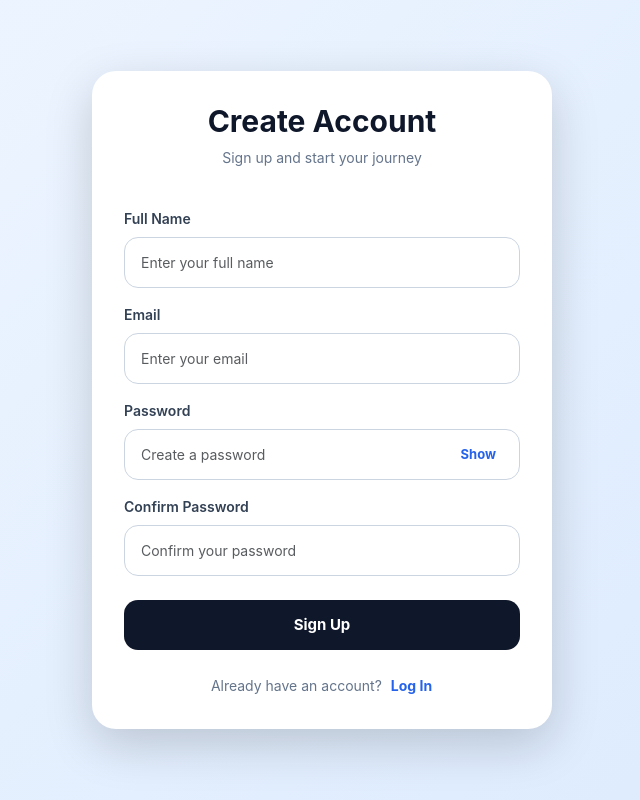
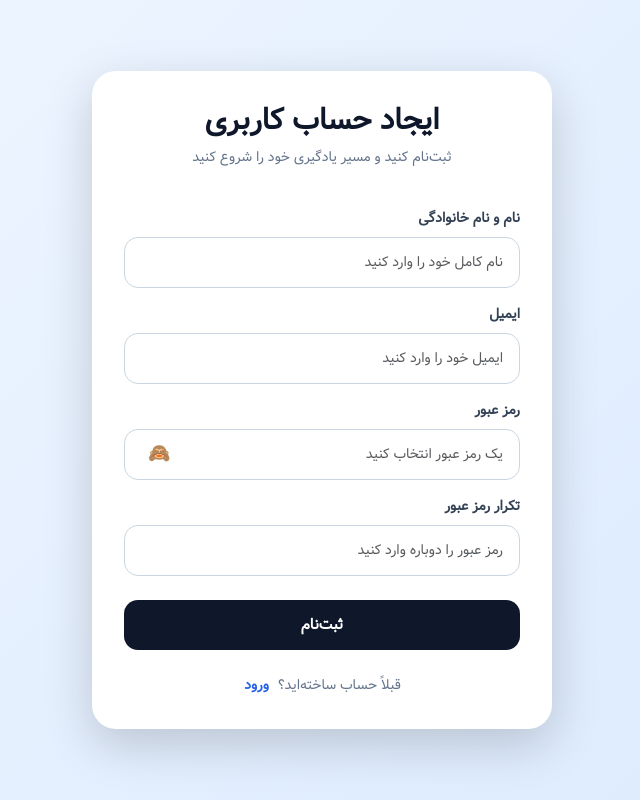
Before and after one commit to ARS6666/Mentoral_web, a React (Create React App) app in the folder mentora_web/: page /signin in a window 1280 px wide. Shown: the whole page, without its empty margins (318-958 px from the left). Built offline with nearby package versions, Linux system fonts and the light colour scheme.

Commit message:
improving SignIn.js

```diff
--- a/mentora_web/src/components/SignIn.js
+++ b/mentora_web/src/components/SignIn.js
@@ -1,4 +1,5 @@
 import React, { useState } from "react";
+import { Link } from "react-router-dom";
 
 const Signin = ({ onSubmit, onNavigateToLogin }) => {
   const [fullName, setFullName] = useState("");
@@ -25,7 +26,8 @@ const Signin = ({ onSubmit, onNavigateToLogin }) => {
       style={{
         background: "linear-gradient(135deg, #eff6ff 0%, #dbeafe 100%)",
         padding: "24px",
-        fontFamily: "Inter, Arial, sans-serif"
+        fontFamily: "Vazir, Arial, sans-serif",
+        direction: "rtl"
       }}
     >
       <div
@@ -40,21 +42,22 @@ const Signin = ({ onSubmit, onNavigateToLogin }) => {
       >
         <div className="text-center mb-4">
           <h1 className="fw-bold mb-2" style={{ fontSize: "30px", color: "#0f172a" }}>
-            Create Account
+            ایجاد حساب کاربری
           </h1>
           <p style={{ fontSize: "14px", color: "#64748b" }}>
-            Sign up and start your journey
+            ثبت‌نام کنید و مسیر یادگیری خود را شروع کنید
           </p>
         </div>
 
         <form onSubmit={handleSubmit} className="d-flex flex-column gap-3">
+
           <div className="d-flex flex-column gap-2">
             <label className="fw-semibold" style={{ fontSize: "14px", color: "#334155" }}>
-              Full Name
+              نام و نام خانوادگی
             </label>
             <input
               type="text"
-              placeholder="Enter your full name"
+              placeholder="نام کامل خود را وارد کنید"
               value={fullName}
               onChange={(e) => setFullName(e.target.value)}
               className="form-control"
@@ -65,11 +68,11 @@ const Signin = ({ onSubmit, onNavigateToLogin }) => {
 
           <div className="d-flex flex-column gap-2">
             <label className="fw-semibold" style={{ fontSize: "14px", color: "#334155" }}>
-              Email
+              ایمیل
             </label>
             <input
               type="email"
-              placeholder="Enter your email"
+              placeholder="ایمیل خود را وارد کنید"
               value={email}
               onChange={(e) => setEmail(e.target.value)}
               className="form-control"
@@ -80,36 +83,39 @@ const Signin = ({ onSubmit, onNavigateToLogin }) => {
 
           <div className="d-flex flex-column gap-2">
             <label className="fw-semibold" style={{ fontSize: "14px", color: "#334155" }}>
-              Password
+              رمز عبور
             </label>
+
             <div className="position-relative d-flex align-items-center">
               <input
                 type={showPassword ? "text" : "password"}
-                placeholder="Create a password"
+                placeholder="یک رمز عبور انتخاب کنید"
                 value={password}
                 onChange={(e) => setPassword(e.target.value)}
                 className="form-control"
-                style={{ ...inputStyle, paddingRight: "72px" }}
+                style={{ ...inputStyle, paddingLeft: "72px" }}
                 required
               />
+
               <button
                 type="button"
                 onClick={() => setShowPassword((prev) => !prev)}
-                className="btn position-absolute end-0 border-0 bg-transparent fw-bold"
-                style={{ color: "#2563eb", fontSize: "13px", marginRight: "12px" }}
+                className="btn position-absolute start-0 border-0 bg-transparent fw-bold"
+                style={{ color: "#2563eb", fontSize: "18px", marginLeft: "12px" }}
               >
-                {showPassword ? "Hide" : "Show"}
+                {showPassword ? "🙊" : "🙈"}
               </button>
             </div>
           </div>
 
           <div className="d-flex flex-column gap-2">
             <label className="fw-semibold" style={{ fontSize: "14px", color: "#334155" }}>
-              Confirm Password
+              تکرار رمز عبور
             </label>
+
             <input
               type={showPassword ? "text" : "password"}
-              placeholder="Confirm your password"
+              placeholder="رمز عبور را دوباره وارد کنید"
               value={confirmPassword}
               onChange={(e) => setConfirmPassword(e.target.value)}
               className="form-control"
@@ -130,22 +136,23 @@ const Signin = ({ onSubmit, onNavigateToLogin }) => {
               border: "none"
             }}
           >
-            Sign Up
+            ثبت‌نام
           </button>
         </form>
 
         <div className="d-flex justify-content-center align-items-center gap-2 mt-4 flex-wrap">
           <span style={{ color: "#64748b", fontSize: "14px" }}>
-            Already have an account?
+            قبلاً حساب ساخته‌اید؟
           </span>
-          <button
+
+          <Link
             type="button"
-            onClick={onNavigateToLogin}
+            to='/login'
             className="btn btn-link p-0 fw-bold text-decoration-none"
             style={{ color: "#2563eb", fontSize: "14px" }}
           >
-            Log In
-          </button>
+            ورود
+          </Link>
         </div>
       </div>
     </div>
```
